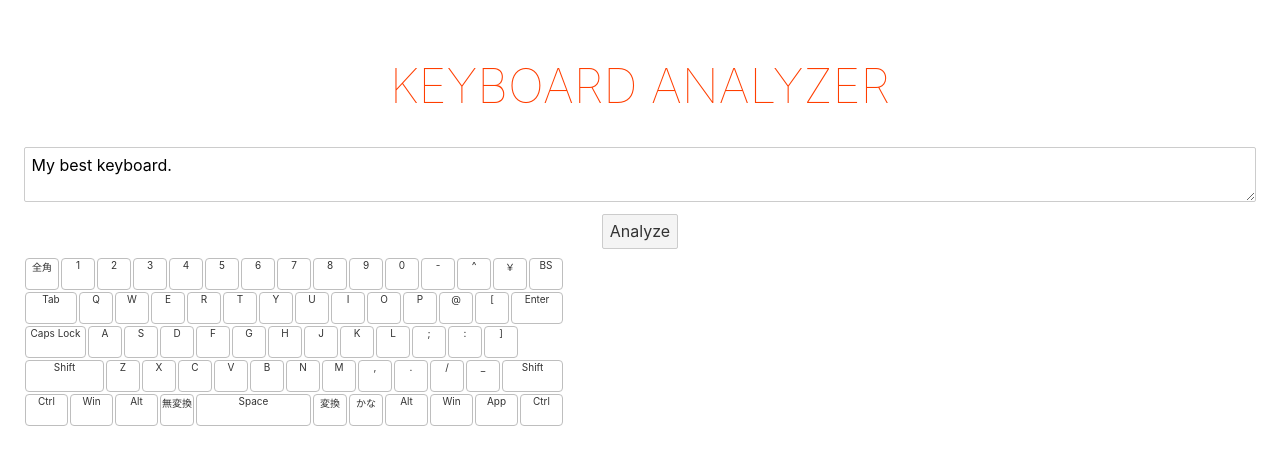
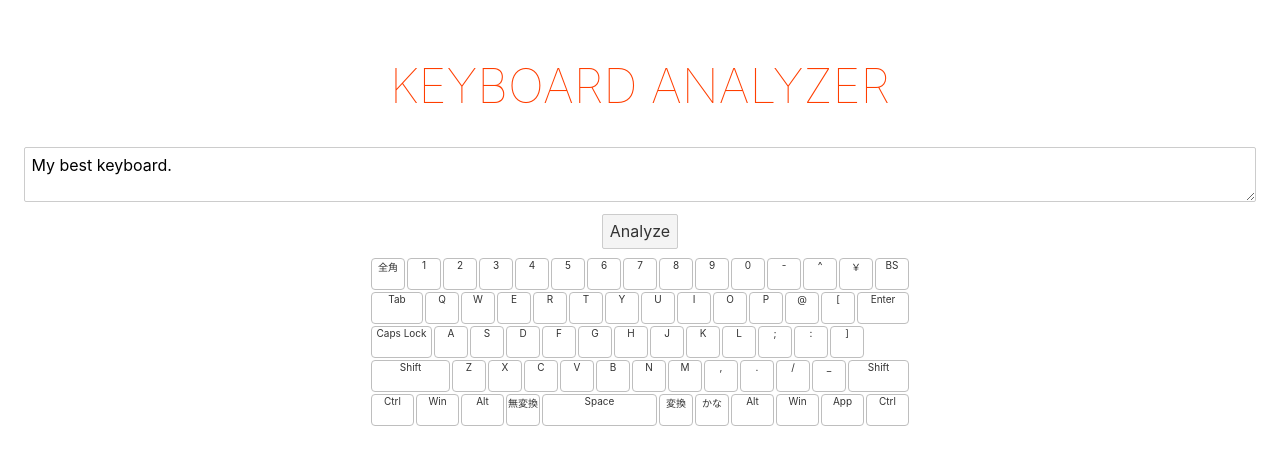
Before and after one commit to eswai/keyboard_analyzer, a Svelte app: page / in a window 1280 px wide. Shown: the top 464 px of the page. Built offline with nearby package versions, Linux system fonts and the light colour scheme.

Commit message:
centering keymap

```diff
--- a/src/App.svelte
+++ b/src/App.svelte
@@ -46,7 +46,10 @@
 	<h1>Keyboard Analyzer</h1>
 	<textarea bind:value={text} />
 	<button on:click={analyze}>Analyze</button>
-	<Keyboard layout={mykeyboard} />
+	<div class="kbd">
+		<Keyboard layout={mykeyboard} />
+	</div>
+
 </main>
 
 <style>
@@ -68,6 +71,10 @@
 		width: 100%;
 	}
 
+	.kbd {
+		display: flex;
+	}
+
 	@media (min-width: 640px) {
 		main {
 			max-width: none;
```
